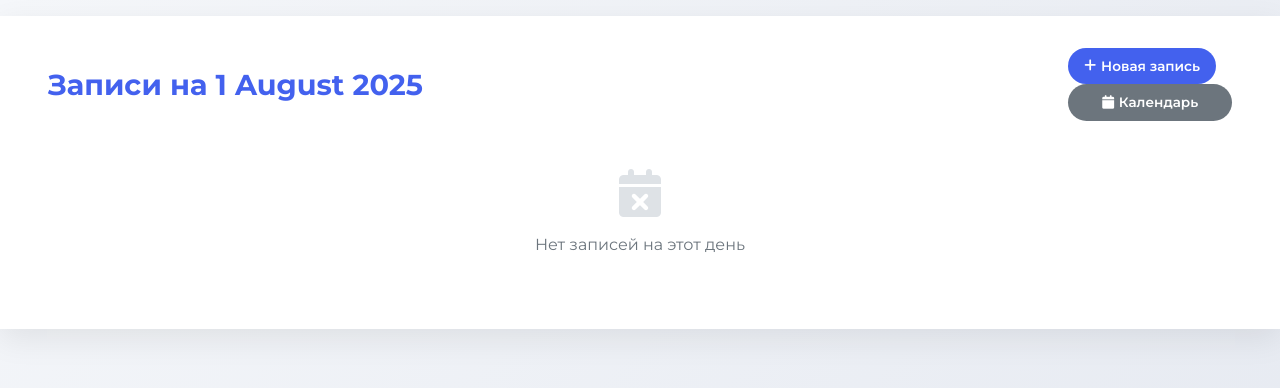
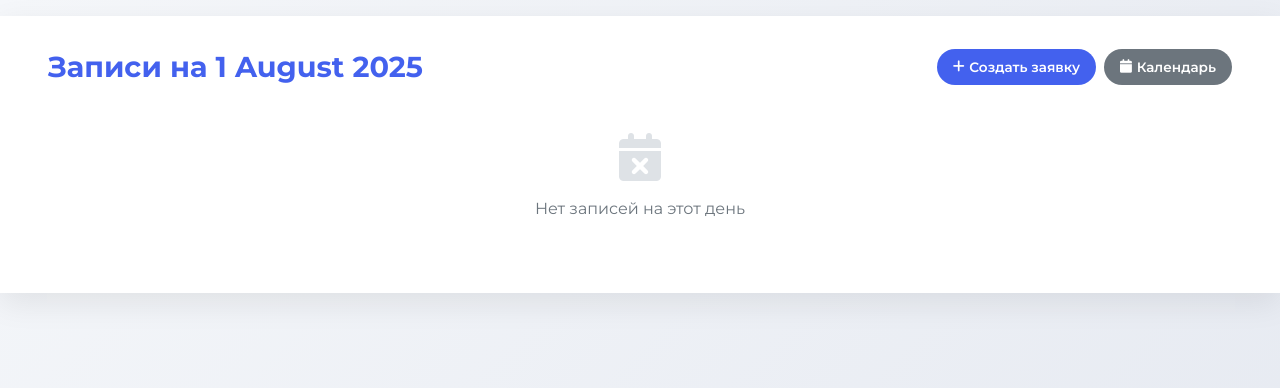
Before and after one commit to MaxMpt/SiteAutoDoc, a Django app: page /details/2025/8/1/ in a window 1280 px wide. Shown: the top 388 px of the page. Run offline with Django 5.2, Linux system fonts and the light colour scheme; data that the repository does not hold is empty.

Commit message:
Update assignment_details.html

```diff
--- a/calendar_app/AutoDoc/templates/AutoDoc/assignment_details.html
+++ b/calendar_app/AutoDoc/templates/AutoDoc/assignment_details.html
@@ -59,6 +59,26 @@
             font-weight: 700;
             margin: 0;
             line-height: 1.3;
+            flex: 1;
+            min-width: 100%;
+        }
+
+        .header-buttons {
+            display: flex;
+            gap: 0.5rem;
+            flex-wrap: wrap;
+            width: 100%;
+        }
+
+        @media (min-width: 576px) {
+            .page-title {
+                min-width: auto;
+                flex: initial;
+            }
+            .header-buttons {
+                width: auto;
+                justify-content: flex-end;
+            }
         }
 
         .btn {
@@ -72,6 +92,13 @@
             gap: 0.3rem;
             font-size: 0.85rem;
             white-space: nowrap;
+            flex: 1;
+        }
+
+        @media (min-width: 400px) {
+            .btn {
+                flex: initial;
+            }
         }
 
         .btn-primary {
@@ -463,9 +490,9 @@
     <div class="assignment-container">
         <div class="page-header">
             <h1 class="page-title">Записи на {{ day }} {{ month_name }} {{ year }}</h1>
-            <div>
-                <button type="button" class="btn btn-primary me-3" data-bs-toggle="modal" data-bs-target="#createAssignmentModal">
-                    <i class="fas fa-plus"></i> Новая запись
+            <div class="header-buttons">
+                <button type="button" class="btn btn-primary" data-bs-toggle="modal" data-bs-target="#createAssignmentModal">
+                    <i class="fas fa-plus"></i> Создать заявку
                 </button>
                 <a href="{% url 'AutoDoc:calendar' %}" class="btn btn-secondary">
                     <i class="fas fa-calendar"></i> Календарь
```
